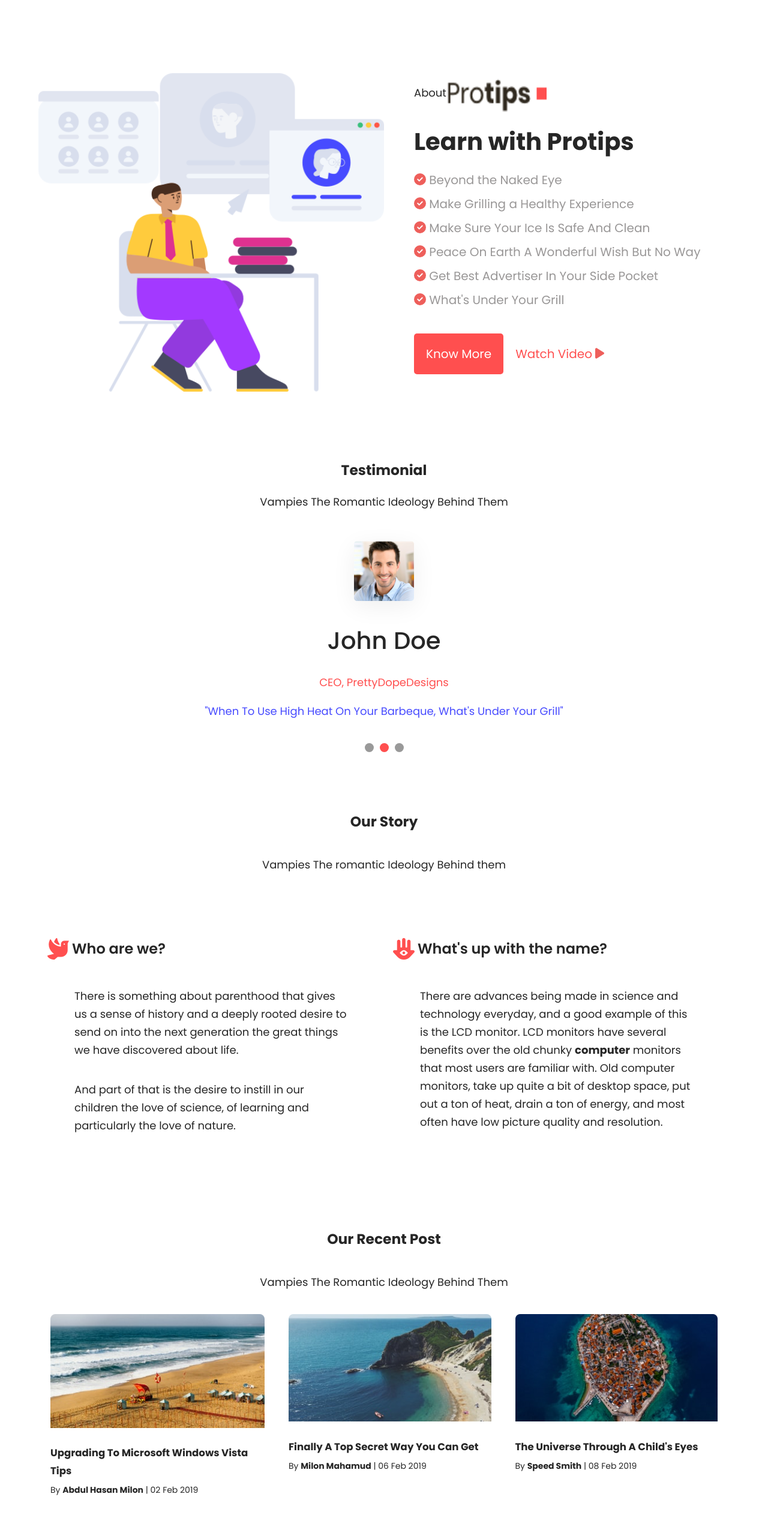
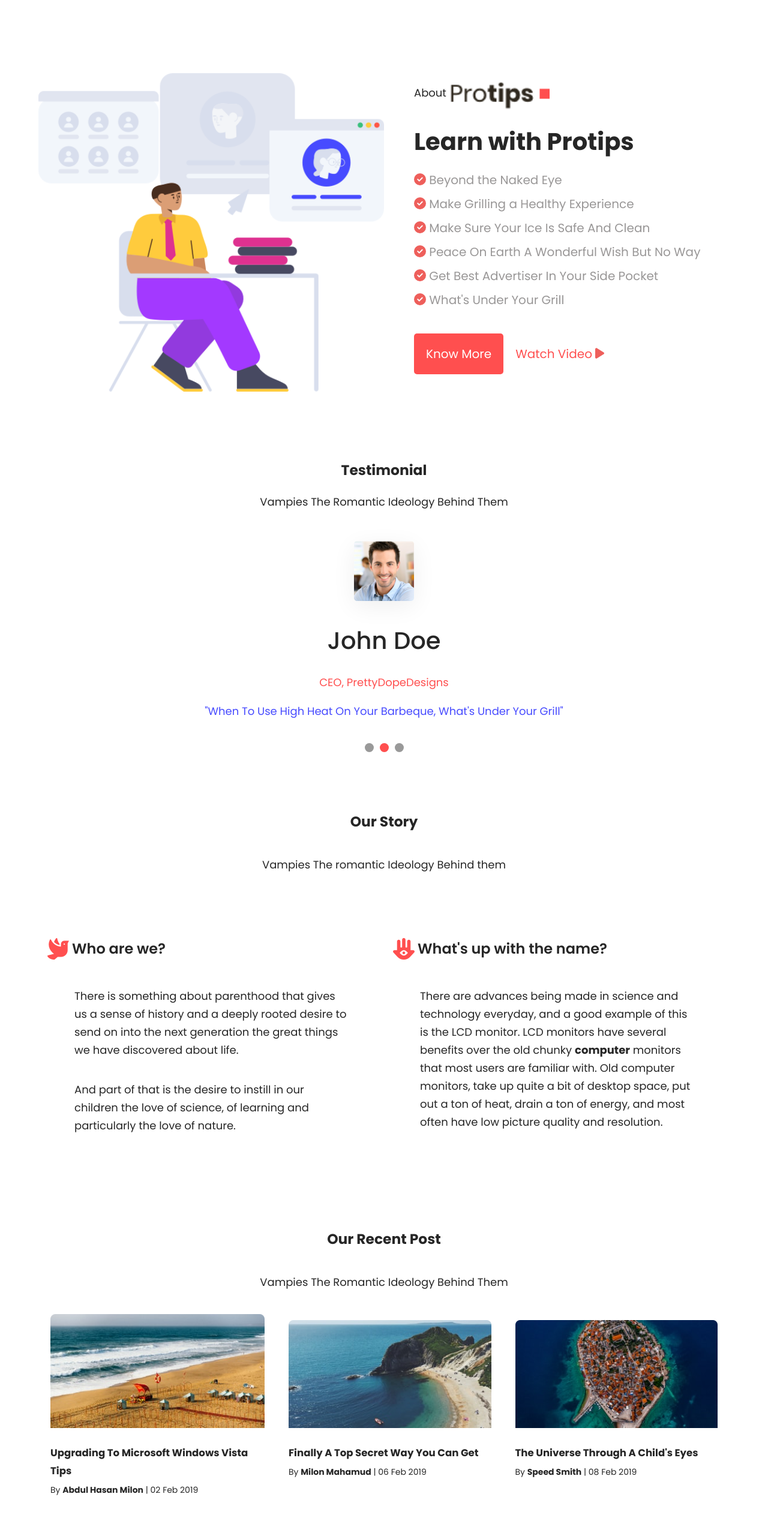
Before and after one commit to ZCrooks/protips-landing-page, a React (Vite) app: page / in a window 1280 px wide. Shown: the part 1400-3951 px from the top of the page at 60% size. Built offline with nearby package versions, Linux system fonts and the light colour scheme; a web font is replaced by a local one.

Commit message:
minor styling tweaks

```diff
--- a/src/App.css
+++ b/src/App.css
@@ -264,14 +264,17 @@ nav {
     width: 50%;
 }
 
+.sub-header {
+    display: flex;
+    align-items: center;
+}
 
 .sub-header img {
     width: 35%;
-    margin-right: 30px;
 }
 
-.sub-header {
-    display: flex;
+.sub-header p {
+    margin-right: 5px;
 }
 
 .protips {
@@ -363,6 +366,7 @@ h3, .subheader {
 
 .posts {
     display: flex;
+    align-items: first baseline;
 }
 
 .blog-p {
```
